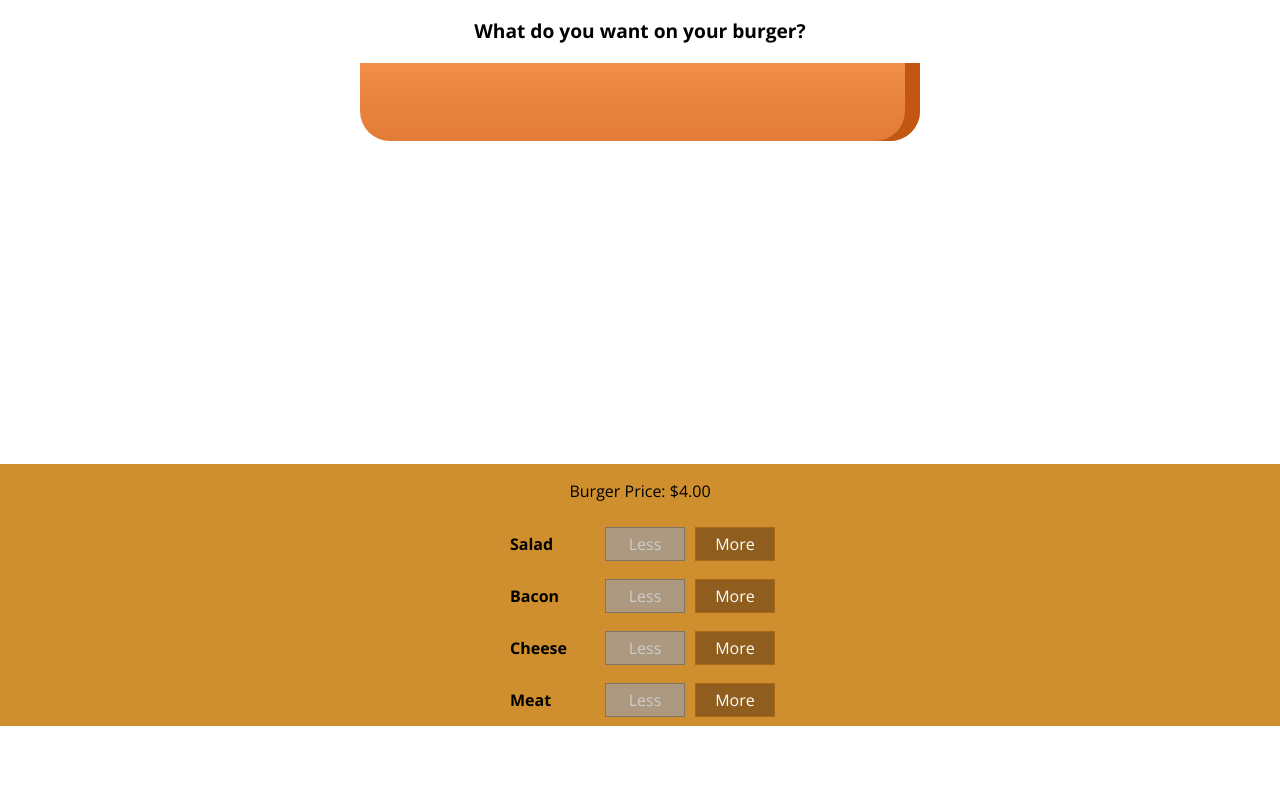
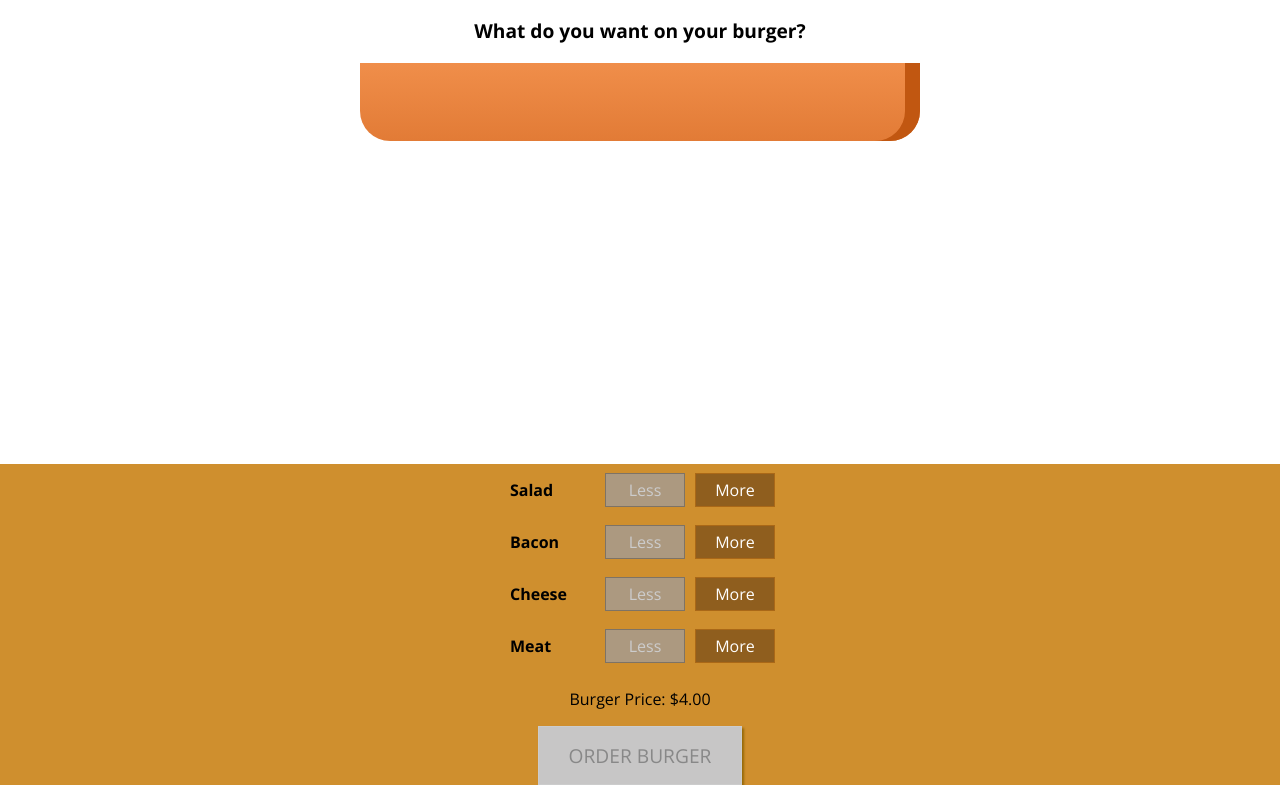
Before and after one commit to zarkle/burger-app, a React (Create React App) app: page / in a window 1280 px wide. Shown: the part 174-959 px from the top of the page. Before the commit the page ends 900 px from the top, so only its background shows below. Built offline with nearby package versions, Linux system fonts and the light colour scheme.

Commit message:
order button added

```diff
--- a/src/components/Burger/BuildControls/BuildControls.js
+++ b/src/components/Burger/BuildControls/BuildControls.js
@@ -11,7 +11,6 @@
 
 const buildControls = (props) => (
   <div className={styles.BuildControls}>
-    <p>Burger Price: ${props.price.toFixed(2)}</p>
     {controls.map(control => (
       <BuildControl
         key={control.label}
@@ -20,6 +19,9 @@
         removed={() => props.ingredientRemoved(control.type)}
         disabled={props.disabled[control.type]} />
     ))}
+    <p>Burger Price: ${props.price.toFixed(2)}</p>
+    <button className={styles.OrderButton}
+      disabled={!props.placeOrder}>ORDER BURGER</button>
   </div>
 );
 
--- a/src/components/Burger/BuildControls/BuildControls.module.css
+++ b/src/components/Burger/BuildControls/BuildControls.module.css
@@ -8,3 +8,44 @@
   margin: auto;
   padding: 10px o;
 }
+
+.OrderButton {
+  background-color: #DAD735;
+  outline: none;
+  cursor: pointer;
+  border: 1px solid #966909;
+  color: #966909;
+  font-family: inherit;
+  font-size: 1.2em;
+  padding: 15px 30px;
+  box-shadow: 2px 2px 2px #966909;
+}
+
+.OrderButton:hover, .OrderButton:active {
+  background-color: #A0DB41;
+  border: 1px solid #966909;
+  color: #966909;
+}
+
+.OrderButton:disabled {
+  background-color: #C7C6C6;
+  cursor: not-allowed;
+  border: 1px solid #ccc;
+  color: #888888;
+}
+
+.OrderButton:not(:disabled) {
+  animation: enable 0.3s linear;
+}
+
+@keyframes enable {
+  0% {
+      transform: scale(1);
+  }
+  60% {
+      transform: scale(1.1);
+  }
+  100% {
+      transform: scale(1);
+  }
+}
--- a/src/containers/BurgerBuilder/BurgerBuilder.js
+++ b/src/containers/BurgerBuilder/BurgerBuilder.js
@@ -19,7 +19,15 @@
       meat: 0,
     },
     totalPrice: 4,
+    placeOrder: false,
   }
+
+  updateOrderState(ingredients) {
+    const sum  = Object.keys(ingredients)
+      .map(ingKey => ingredients[ingKey])
+      .reduce((sum, el) => sum + el);
+    this.setState({placeOrder: sum > 0});
+  };
 
   addIngredientHandler = (type) => {
     const oldCount = this.state.ingredients[type];
@@ -32,6 +40,7 @@
     const oldPrice = this.state.totalPrice;
     const newPrice = oldPrice + priceAddition;
     this.setState({totalPrice: newPrice, ingredients: updatedIngredients});
+    this.updateOrderState(updatedIngredients);
   };
 
   removeIngredientHandler = (type) => {
@@ -46,6 +55,7 @@
     const oldPrice = this.state.totalPrice;
     const newPrice = oldPrice - priceSubtraction;
     this.setState({totalPrice: newPrice, ingredients: updatedIngredients});
+    this.updateOrderState(updatedIngredients);
   };
 
   render() {
@@ -62,6 +72,7 @@
           ingredientAdded={this.addIngredientHandler}
           ingredientRemoved={this.removeIngredientHandler}
           disabled={disabledInfo}
+          placeOrder={this.state.placeOrder}
           price={this.state.totalPrice} />
       </Aux>
     );
```
